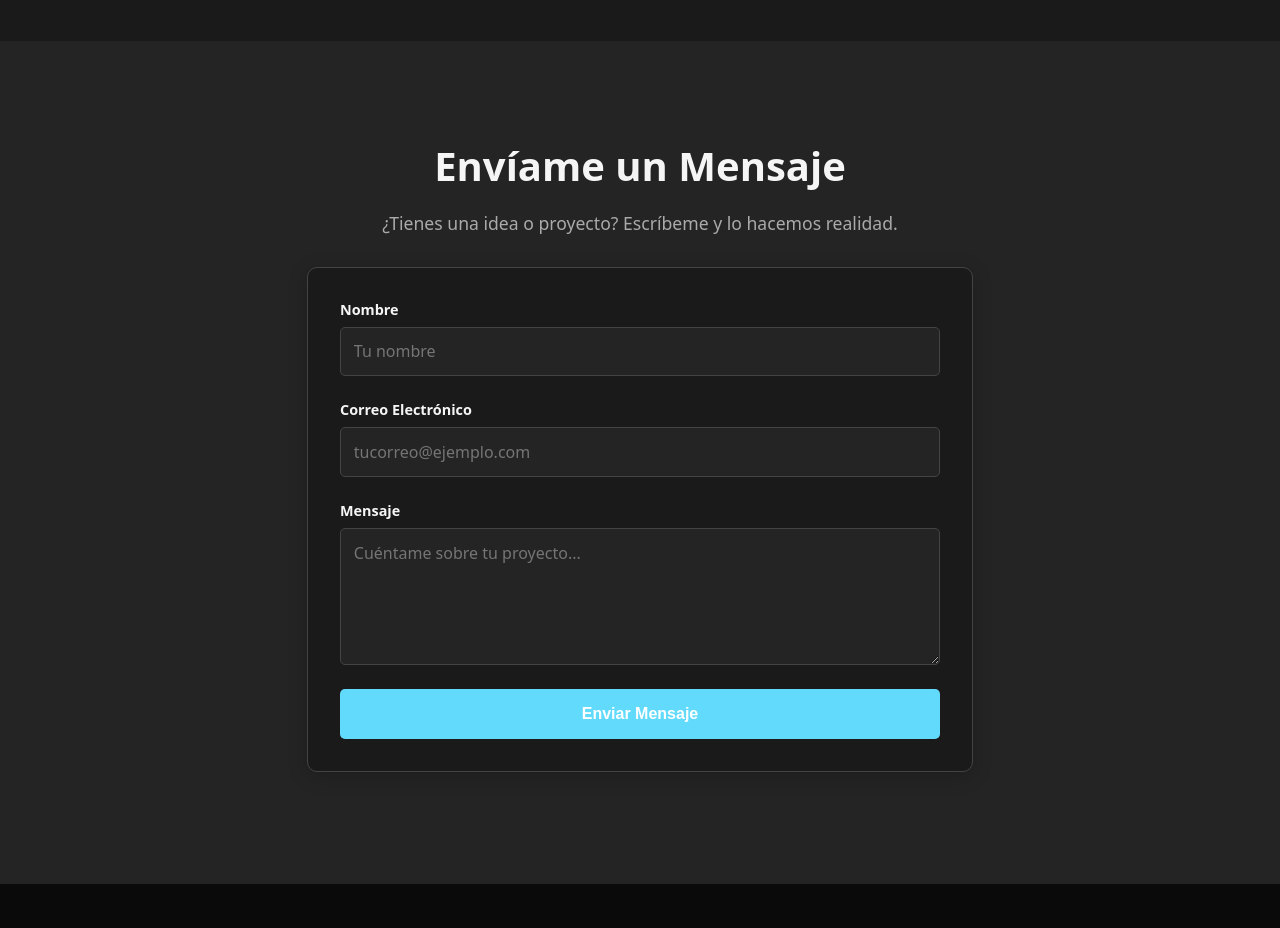
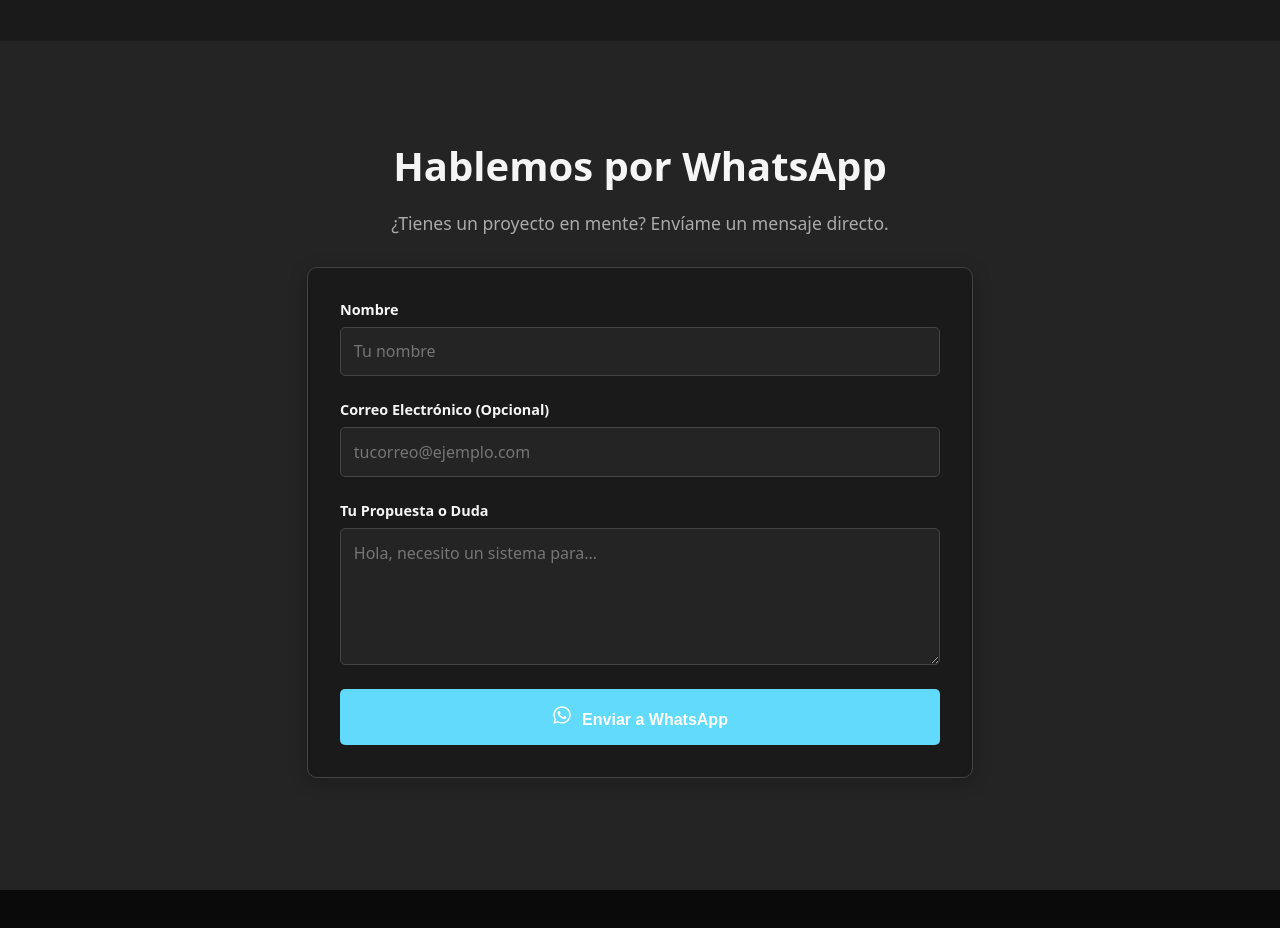
Before and after one commit to toni02022006/My_web_1.1.0, a React (Vite) app: page / in a window 1280 px wide. Shown: the part 3420-4348 px from the top of the page. Built offline with nearby package versions, Linux system fonts and the light colour scheme.

Commit message:
de correo a whatsap

```diff
--- a/src/components/ContactForm.jsx
+++ b/src/components/ContactForm.jsx
@@ -1,44 +1,86 @@
 // src/components/ContactForm.jsx
-import React from 'react';
+import React, { useState } from 'react';
 import styles from './ContactForm.module.css';
+import { FaWhatsapp } from 'react-icons/fa'; // Asegúrate de tener react-icons instalado
 
 function ContactForm() {
+  const [formData, setFormData] = useState({
+    nombre: '',
+    email: '',
+    mensaje: ''
+  });
+
+  const handleChange = (e) => {
+    setFormData({ ...formData, [e.target.name]: e.target.value });
+  };
+
+  const handleSubmit = (e) => {
+    e.preventDefault();
+
+    // 1. Número de teléfono (Código Perú 51 + Tu número)
+    const phoneNumber = "51960141668";
+
+    // 2. Estructura del mensaje
+    const text = `
+Hola Anthoni, vi tu portafolio y me interesa contactarte.
+
+📌 *Nombre:* ${formData.nombre}
+📧 *Correo:* ${formData.email}
+
+📝 *Mensaje:* ${formData.mensaje}
+    `;
+
+    // 3. Crear la URL de WhatsApp y abrirla
+    const whatsappURL = `https://wa.me/${phoneNumber}?text=${encodeURIComponent(text)}`;
+    window.open(whatsappURL, '_blank');
+  };
+
   return (
     <section className={styles.container} id="contacto">
-      <h2 className={styles.title}>Envíame un Mensaje</h2>
-      <p className={styles.subtitle}>¿Tienes una idea o proyecto? Escríbeme y lo hacemos realidad.</p>
+      <h2 className={styles.title}>Hablemos por WhatsApp</h2>
+      <p className={styles.subtitle}>¿Tienes un proyecto en mente? Envíame un mensaje directo.</p>
 
       <div className={styles.formWrapper}>
-        {/* ATRIBUTOS CLAVE PARA NETLIFY:
-            name="contacto" -> Nombre del formulario en el panel de Netlify
-            method="POST"   -> Método de envío
-            data-netlify="true" -> Activa la magia de Netlify
-        */}
-        <form
-          name="contacto"
-          method="POST"
-          data-netlify="true"
-          className={styles.form}
-        >
-          {/* Input oculto obligatorio para React + Netlify */}
-          <input type="hidden" name="form-name" value="contacto" />
-
+        <form onSubmit={handleSubmit} className={styles.form}>
           <div className={styles.inputGroup}>
             <label htmlFor="nombre">Nombre</label>
-            <input type="text" name="nombre" id="nombre" required placeholder="Tu nombre" />
+            <input
+              type="text"
+              name="nombre"
+              value={formData.nombre}
+              onChange={handleChange}
+              required
+              placeholder="Tu nombre"
+            />
           </div>
 
           <div className={styles.inputGroup}>
-            <label htmlFor="email">Correo Electrónico</label>
-            <input type="email" name="email" id="email" required placeholder="tucorreo@ejemplo.com" />
+            <label htmlFor="email">Correo Electrónico (Opcional)</label>
+            <input
+              type="email"
+              name="email"
+              value={formData.email}
+              onChange={handleChange}
+              placeholder="tucorreo@ejemplo.com"
+            />
           </div>
 
           <div className={styles.inputGroup}>
-            <label htmlFor="mensaje">Mensaje</label>
-            <textarea name="mensaje" id="mensaje" rows="5" required placeholder="Cuéntame sobre tu proyecto..."></textarea>
+            <label htmlFor="mensaje">Tu Propuesta o Duda</label>
+            <textarea
+              name="mensaje"
+              rows="5"
+              value={formData.mensaje}
+              onChange={handleChange}
+              required
+              placeholder="Hola, necesito un sistema para..."
+            ></textarea>
           </div>
 
-          <button type="submit" className={styles.submitBtn}>Enviar Mensaje</button>
+          <button type="submit" className={styles.submitBtn}>
+            <FaWhatsapp size={20} style={{ marginRight: '10px' }} />
+            Enviar a WhatsApp
+          </button>
         </form>
       </div>
     </section>
```
Also changed, not shown: 1 other file (tests, documents, lock files or other folders).
